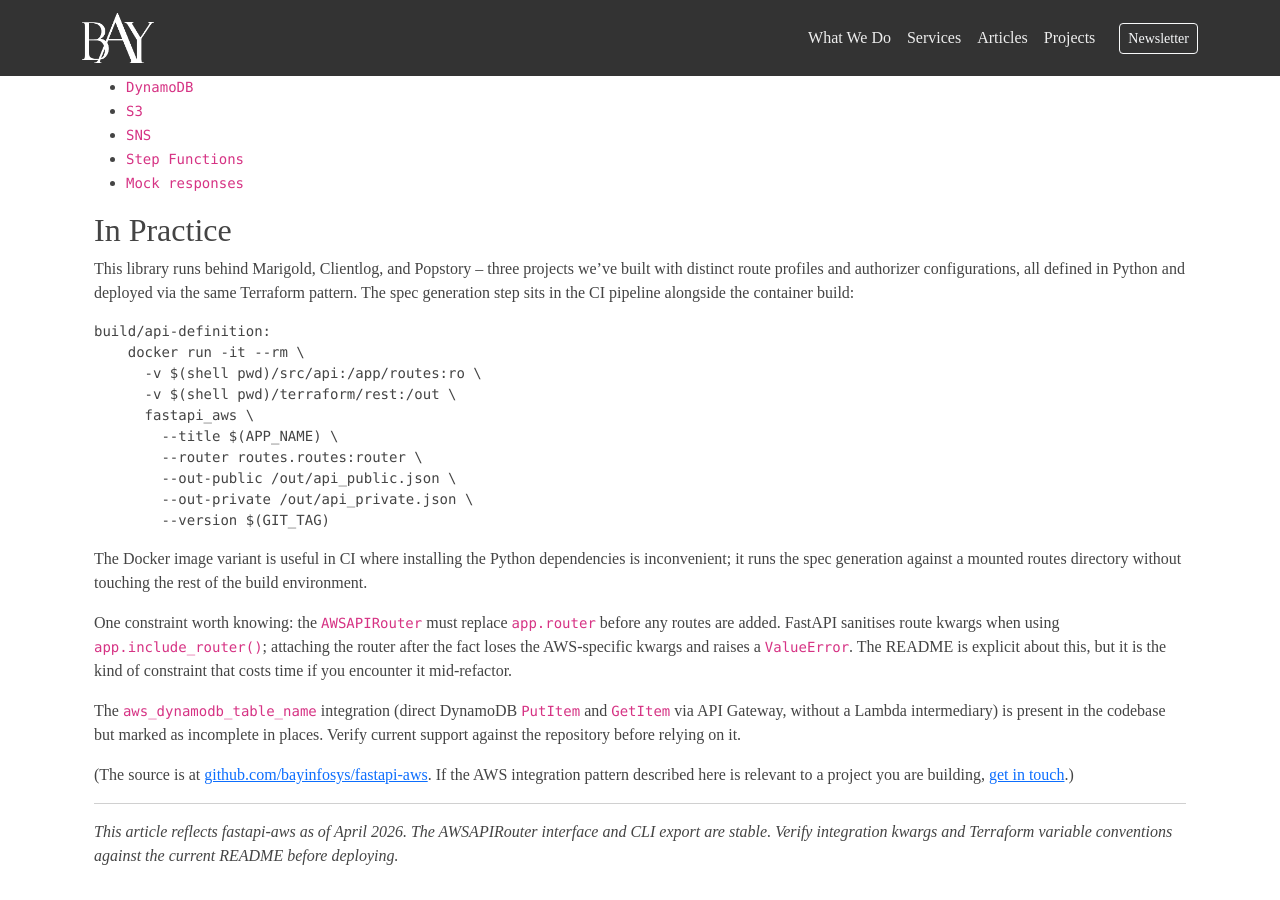
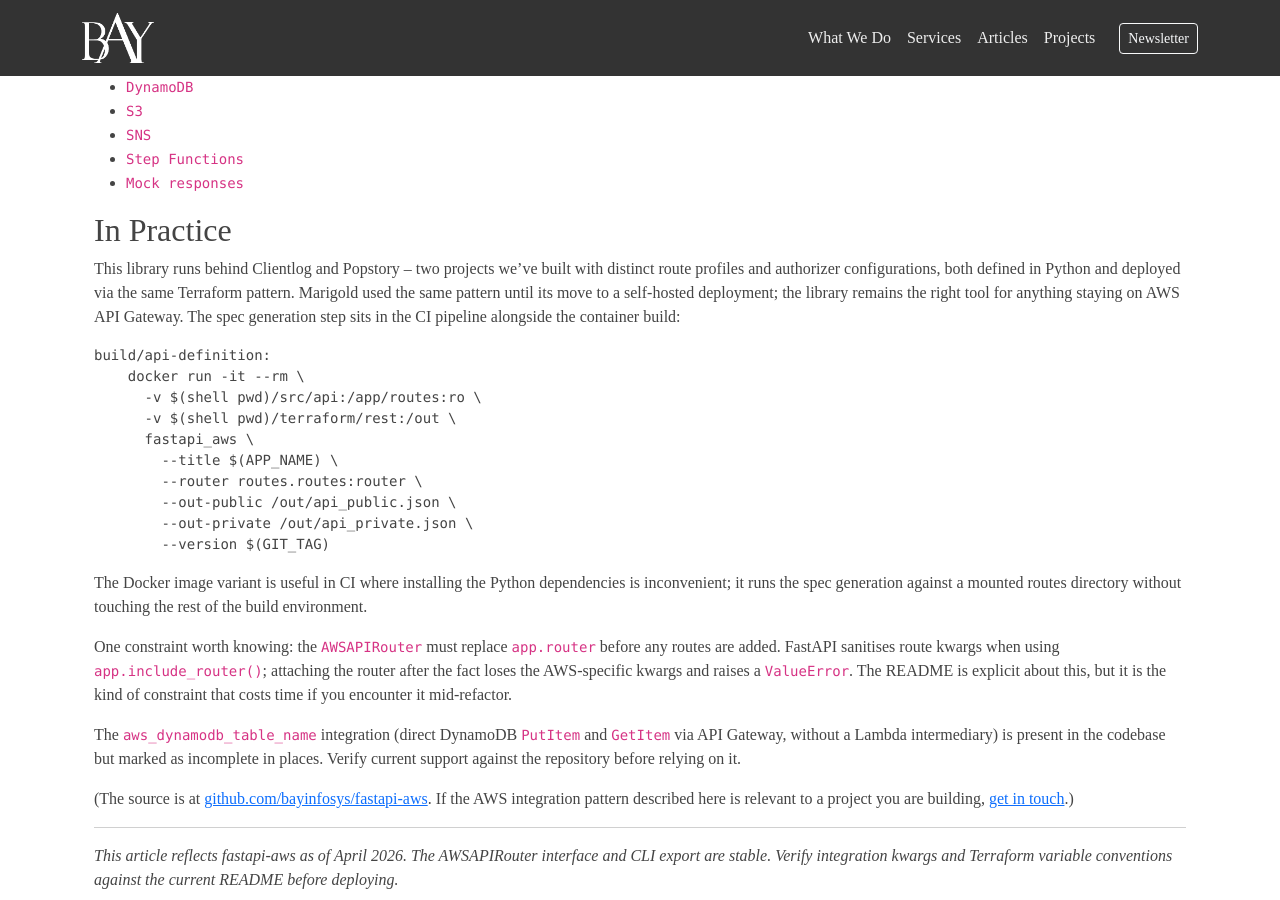
Before and after one commit to bayinfosys/bayinfosys.github.io, a Jekyll site: the page built from _posts/2026-01-01-52-fastapi-aws.md, in a window 1280 px wide and 900 px high, scrolled down 1771 px. Built offline with Jekyll 4.4.1, drawn with Linux system fonts in a browser that asks for light colours.

Commit message:
fastapi-aws updated

````diff
--- a/_posts/2026-01-01-52-fastapi-aws.md
+++ b/_posts/2026-01-01-52-fastapi-aws.md
@@ -113,7 +113,8 @@ There are [direct integrations](https://github.com/bayinfosys/fastapi-aws/tree/m
 
 ## In Practice
 
-This library runs behind Marigold, Clientlog, and Popstory -- three projects we've built with distinct route profiles and authorizer configurations, all defined in Python and deployed via the same Terraform pattern.
+This library runs behind Clientlog and Popstory -- two projects we've built with distinct route profiles and authorizer configurations, both defined in Python and deployed via the same Terraform pattern.
+Marigold used the same pattern until its move to a self-hosted deployment; the library remains the right tool for anything staying on AWS API Gateway.
 The spec generation step sits in the CI pipeline alongside the container build:
 
 ```makefile
````
